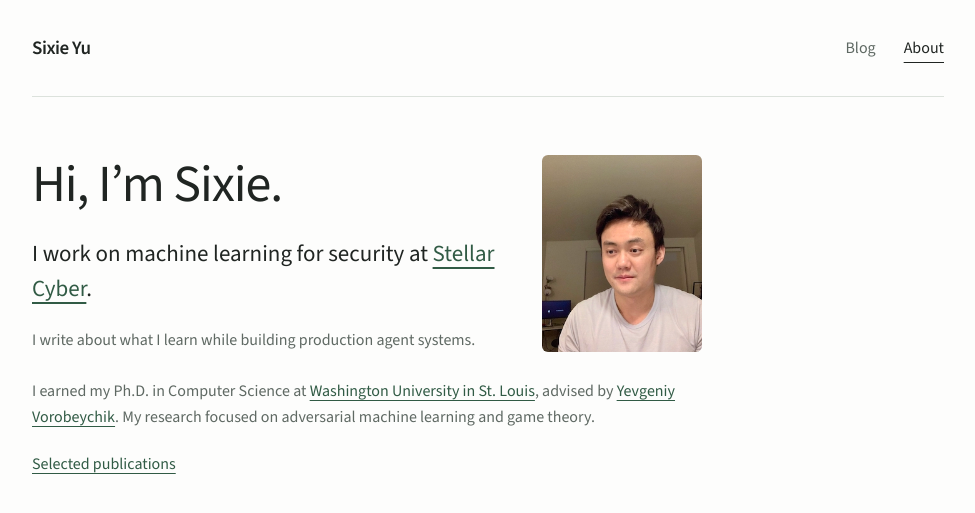
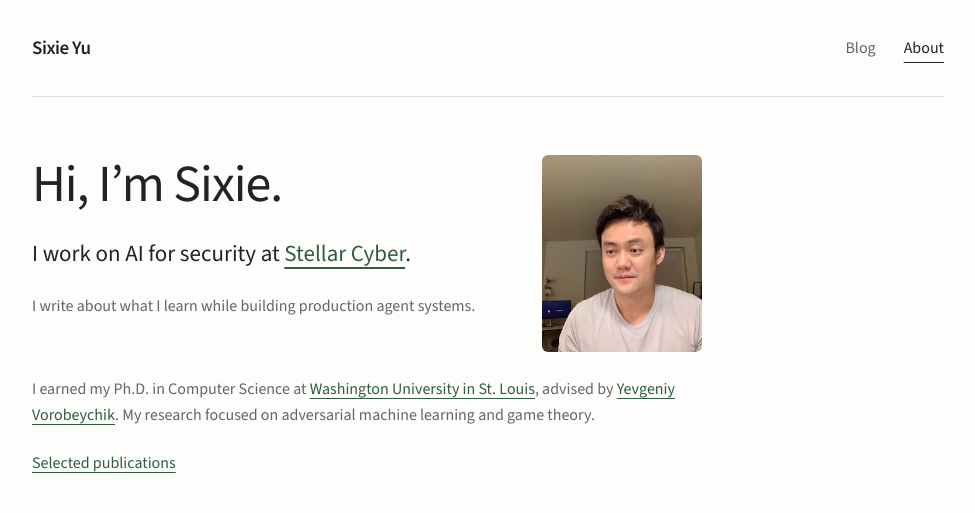
Before and after one commit to marsplus/marsplus.github.io, a Jekyll site: the page built from about.md, in a window 1280 px wide. Shown: the top 513 px of the page, without its empty margins (152-1127 px from the left). Built offline with Jekyll 4.4.1, drawn with Linux system fonts in a browser that asks for light colours.

Commit message:
Update About introduction to AI for security

```diff
--- a/about.md
+++ b/about.md
@@ -9,7 +9,7 @@ description: Lessons from building production agent systems. Research in adversa
     <img class="about-portrait" src="{{ '/assets/images/img.jpg' | relative_url }}" alt="Portrait of Sixie Yu" width="256" height="315" decoding="async">
     <div class="about-intro-text">
   <h1>Hi, I’m Sixie.</h1>
-  <p class="lead">I work on machine learning for security at <a href="https://stellarcyber.ai/">Stellar Cyber</a>.</p>
+  <p class="lead">I work on AI for security at <a href="https://stellarcyber.ai/">Stellar Cyber</a>.</p>
   <p>I write about what I learn while building production agent systems.</p>
     </div>
   </div>
```
